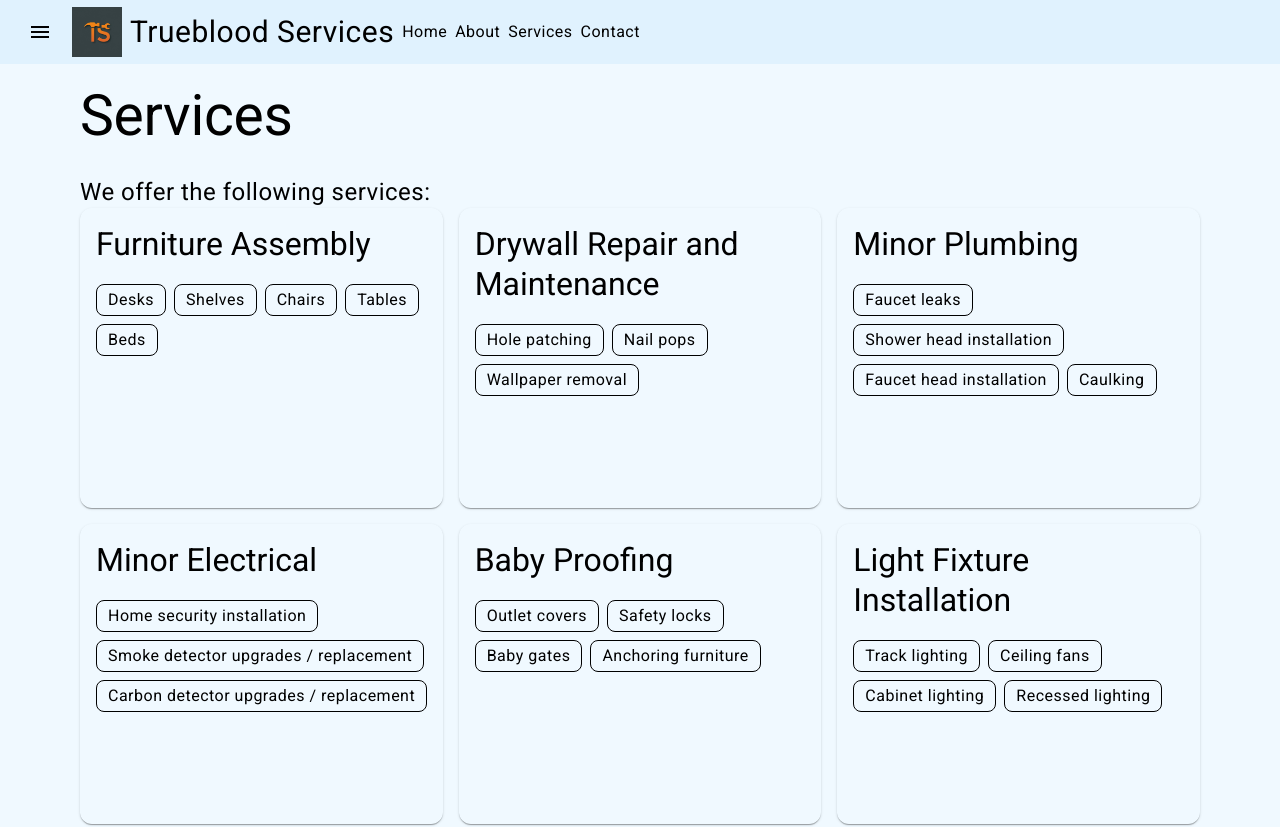
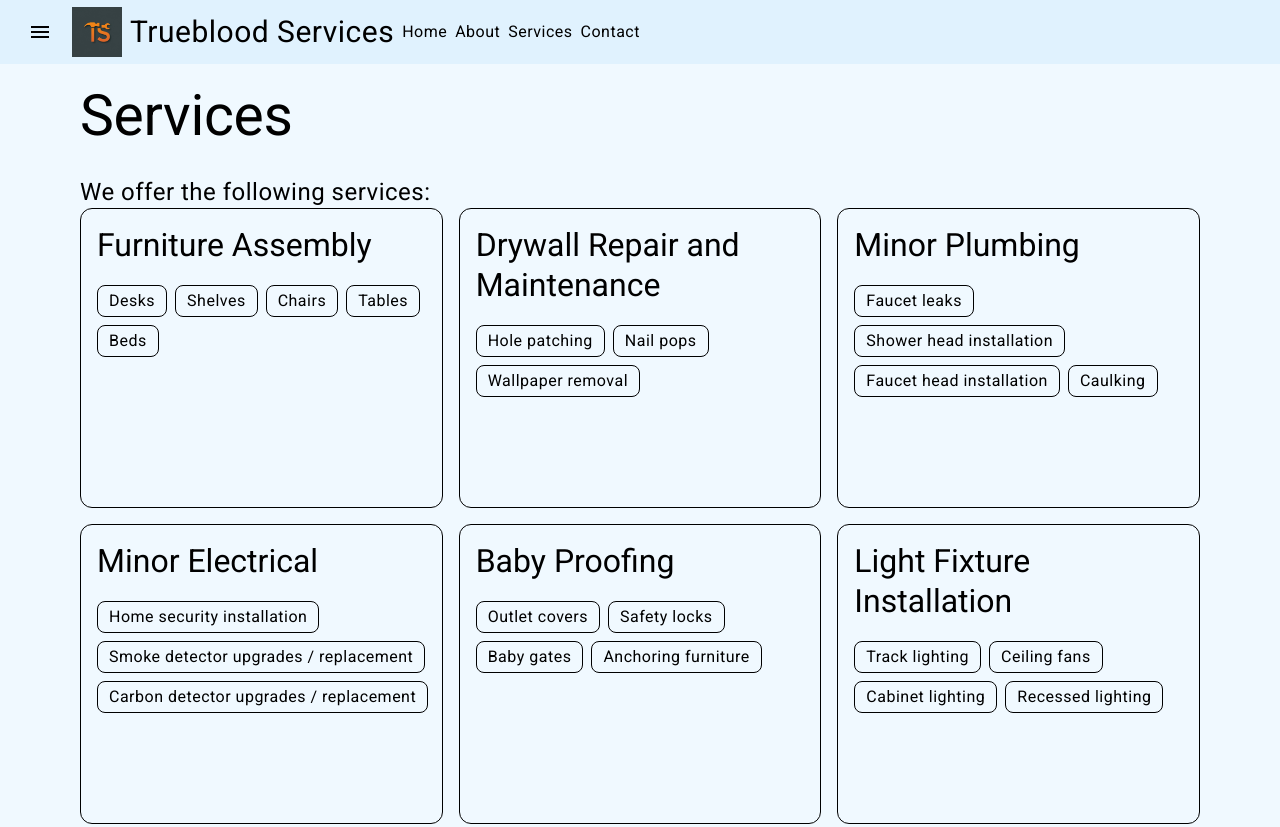
Before and after one commit to ssankey3590/trueblood-frontend, an Angular app: page /services in a window 1280 px wide. Shown: the top 827 px of the page. Built offline with nearby package versions, Linux system fonts and the light colour scheme.

Commit message:
updated routes and services

```diff
--- a/src/app/app.routes.ts
+++ b/src/app/app.routes.ts
@@ -1,7 +1,6 @@
 import { Routes } from '@angular/router';
 import {HomePageComponent} from "./pages/home-page/home-page.component";
 import {ServicesPageComponent} from "./pages/services-page/services-page.component";
-import {TestPageComponent} from "./pages/test-page/test-page.component";
 
 export const routes: Routes = [  {
   path: '',
@@ -17,10 +16,5 @@ export const routes: Routes = [  {
     path: 'services',
     title: 'Services',
     component: ServicesPageComponent
-  },
-  {
-    path: 'test',
-    title: 'Test',
-    component: TestPageComponent,
   }
   ];
--- a/src/app/components/services-card/services-card.component.html
+++ b/src/app/components/services-card/services-card.component.html
@@ -1,4 +1,4 @@
-<mat-card class="hover:bg-sky-300 services-card" [appearance]="'raised'">
+<mat-card class="transition hover:-translate-y-1 duration-300 hover:border-sky-300 hover:shadow-xl services-card" [appearance]="'outlined'">
   <mat-card-header>
     <mat-card-title><h4>{{serviceTitle}}</h4></mat-card-title>
   </mat-card-header>
@@ -6,7 +6,7 @@
     <ng-content></ng-content>
     <mat-chip-listbox>
     @for(keyword of keywordList; track keyword){
-      <mat-chip class="hover:text-white">{{keyword}}</mat-chip>
+      <mat-chip class="hover:font-medium">{{keyword}}</mat-chip>
     }
     </mat-chip-listbox>
   </mat-card-content>
```
